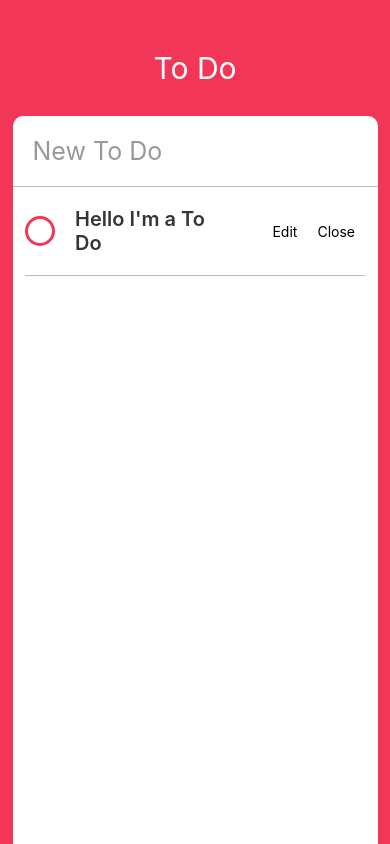
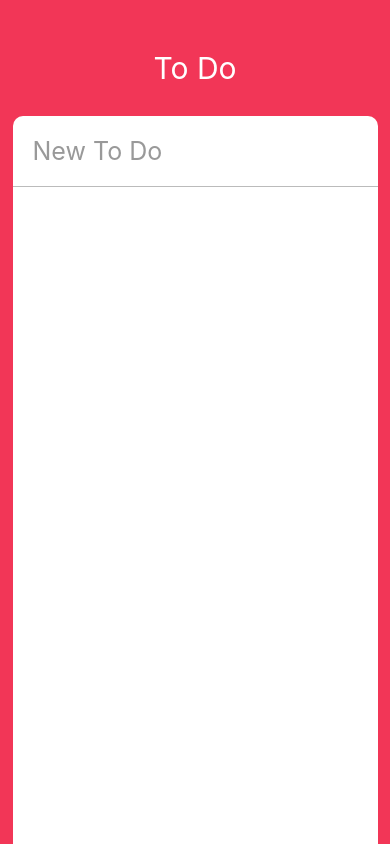
Before and after one commit to mingmonth/to-do, a React Native app: screen / in a window 390 px wide. Built offline with nearby package versions, Linux system fonts and the light colour scheme.

Commit message:
#10 Saving To Dos part Two

```diff
--- a/App.js
+++ b/App.js
@@ -18,13 +18,15 @@
 export default class App extends React.Component {
   state = {
     newToDo: "",
-    loadedToDos: false
+    loadedToDos: false,
+    toDos: {}
   };
   componentDidMount = () => {
     this._loadToDos();
   };
   render() {
-    const { newToDo, loadedToDos } = this.state;
+    const { newToDo, loadedToDos, toDos } = this.state;
+    console.log(toDos);
     if (!loadedToDos) {
       return <AppLoading />;
     }
@@ -44,7 +46,9 @@
             onSubmitEditing={this._addToDo}
           />
           <ScrollView contentContainerStyle={styles.toDos}>
-            <ToDo text={"Hello I'm a To Do"} />
+            {Object.values(toDos).map(toDo => (
+              <ToDo key={toDo.id} {...toDo} deleteToDo={this._deleteToDo} />
+            ))}
           </ScrollView>
         </View>
       </View>
@@ -84,6 +88,17 @@
         return { ...newState };
       });
     }
+  };
+  _deleteToDo = id => {
+    this.setState(prevState => {
+      const toDos = prevState.toDos;
+      delete toDos[id];
+      const newState = {
+        ...prevState,
+        ...toDos
+      };
+      return { ...newState };
+    });
   };
 }
 
--- a/ToDo.js
+++ b/ToDo.js
@@ -7,18 +7,28 @@
   Dimensions,
   TextInput
 } from "react-native";
+import PropTypes from "prop-types";
 
 const { width, height } = Dimensions.get("window");
 
 export default class ToDo extends Component {
-  state = {
-    isEditing: false,
-    isCompleted: false,
-    toDoValue: ""
+  constructor(props) {
+    super(props);
+    this.state = {
+      isEditing: false,
+      toDoValue: props.text
+    };
+  }
+  static propTypes = {
+    text: PropTypes.string.isRequired,
+    isCompleted: PropTypes.bool.isRequired,
+    deleteToDo: PropTypes.func.isRequired,
+    id: PropTypes.string.isRequired
   };
+
   render() {
     const { isCompleted, isEditing, toDoValue } = this.state;
-    const { text } = this.props;
+    const { text, id, deleteToDo } = this.props;
     return (
       <View style={styles.container}>
         <View style={styles.column}>
@@ -69,7 +79,7 @@
                 <Text style={styles.actionText}>Edit</Text>
               </View>
             </TouchableOpacity>
-            <TouchableOpacity>
+            <TouchableOpacity onPressOut={() => deleteToDo(id)}>
               <View style={styles.actionContainer}>
                 <Text style={styles.actionText}>Close</Text>
               </View>
@@ -88,10 +98,8 @@
     });
   };
   _startEditing = () => {
-    const { text } = this.props;
     this.setState({
-      isEditing: true,
-      toDoValue: text
+      isEditing: true
     });
   };
   _finishEditing = () => {
@@ -144,8 +152,7 @@
   column: {
     flexDirection: "row",
     alignItems: "center",
-    width: width / 2,
-    justifyContent: "space-between"
+    width: width / 2
   },
   actions: {
     flexDirection: "row"
--- a/package.json
+++ b/package.json
@@ -8,6 +8,7 @@
   },
   "dependencies": {
     "expo": "^32.0.0",
+    "prop-types": "^15.7.2",
     "react": "16.5.0",
     "react-native": "https://github.com/expo/react-native/archive/sdk-32.0.0.tar.gz",
     "uuid": "^3.3.2"
```
